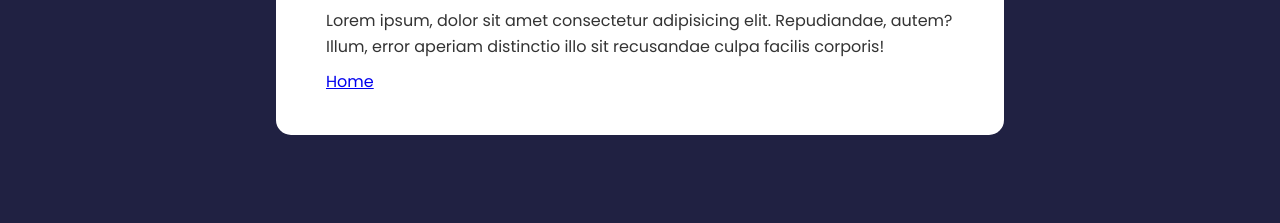
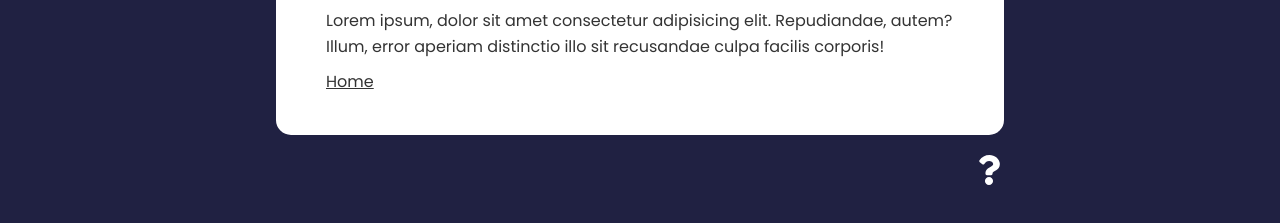
Before and after one commit to igorhsil/react-travesty, a React (Create React App) app: page /about in a window 1280 px wide. Shown: the part 203-426 px from the top of the page. Built offline with nearby package versions, Linux system fonts and the light colour scheme.

Commit message:
add/Link tag

```diff
--- a/src/App.js
+++ b/src/App.js
@@ -9,6 +9,7 @@
 import FeedbackForm from './components/FeedbackForm';
 
 import About from './pages/About';
+import AboutPageIcon from './components/AboutPageIcon';
 
 function App() {
   const [feedback, setFeedback] = useState(feedbackData);
@@ -47,6 +48,8 @@
 
           <Route path="/about" element={<About />} />
         </Routes>
+
+        <AboutPageIcon />
       </div>
     </Router>
   );
--- /dev/null
+++ b/src/components/AboutPageIcon.js
@@ -0,0 +1,13 @@
+import React from 'react';
+import { Link } from 'react-router-dom';
+import { FaQuestion } from 'react-icons/fa';
+
+export default function AboutPageIcon() {
+  return (
+    <div className="about-link">
+      <Link to="/about">
+        <FaQuestion size={30} />
+      </Link>
+    </div>
+  );
+}
--- a/src/components/Header.js
+++ b/src/components/Header.js
@@ -1,4 +1,5 @@
 import React from 'react';
+import { Link } from 'react-router-dom';
 
 const Header = ({
   text = 'Feedback UI',
@@ -12,7 +13,9 @@
   return (
     <header style={headerStyles}>
       <div className="container">
-        <h3>{text}</h3>
+        <Link to="/">
+          <h3>{text}</h3>
+        </Link>
       </div>
     </header>
   );
--- a/src/index.css
+++ b/src/index.css
@@ -21,6 +21,11 @@
   max-width: 768px;
   margin: auto;
   padding: 0 20px;
+}
+
+.container a {
+  text-decoration: none;
+  color: inherit;
 }
 
 header {
@@ -211,6 +216,10 @@
   margin: 10px 0;
 }
 
+.about a {
+  text-decoration: underline !important;
+}
+
 @media (max-width: 600px) {
   .rating li {
     margin: 10px 3px;
```
